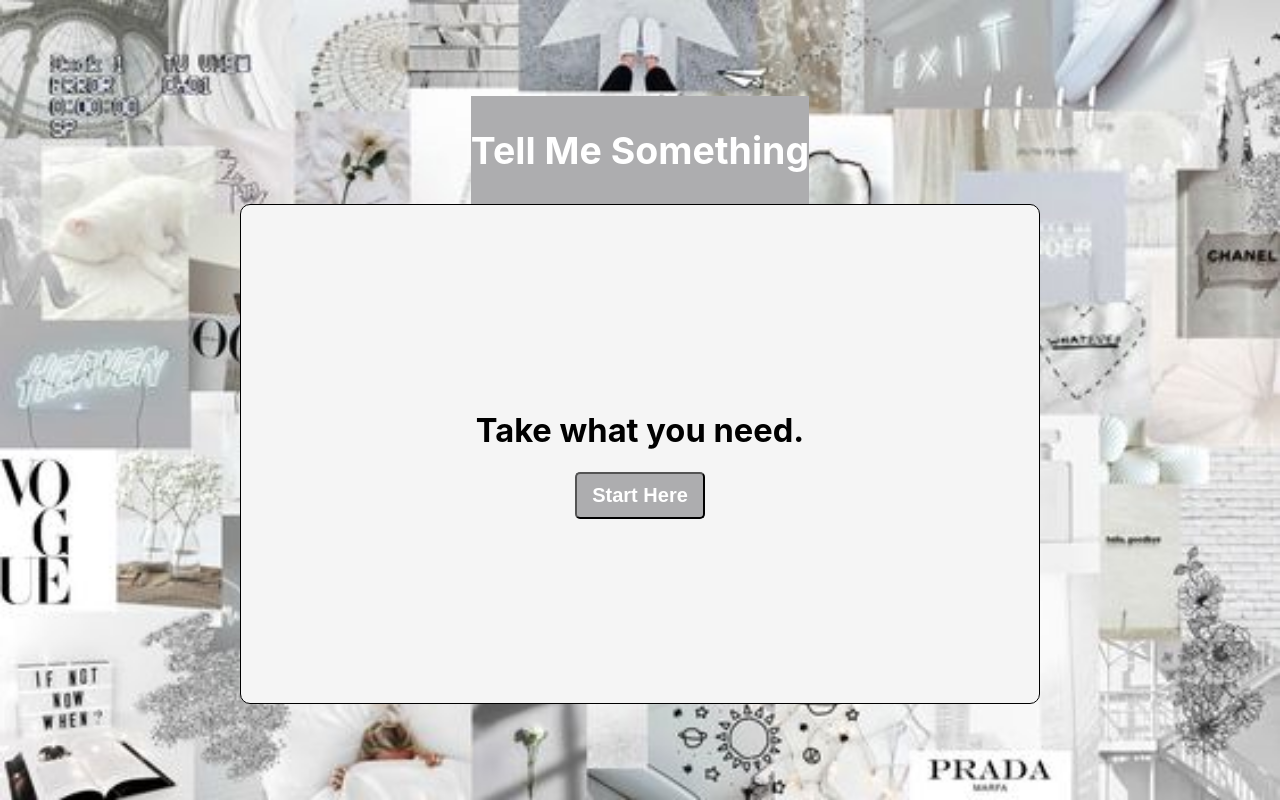
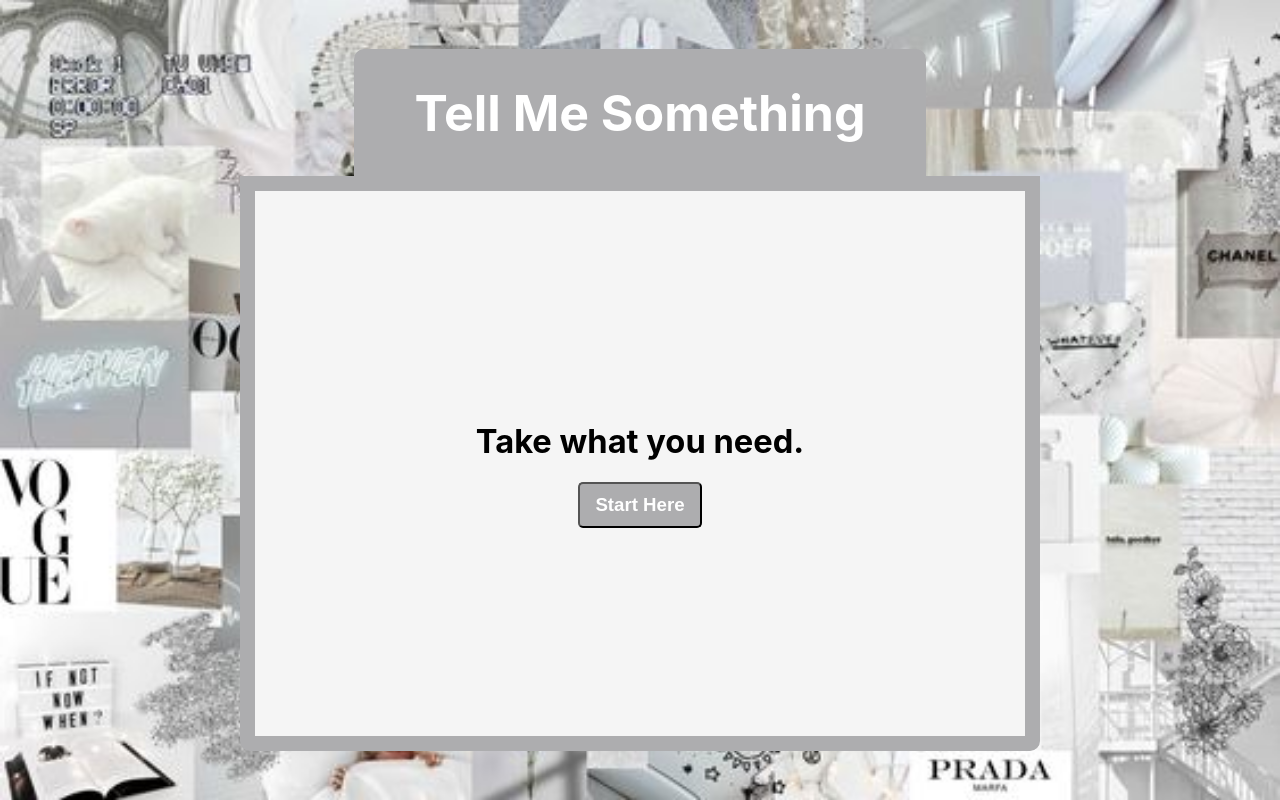
Before and after one commit to DiannaNguyen/project-2, a React (Create React App) app: page / in a window 1280 px wide. Built offline with nearby package versions, Linux system fonts and the light colour scheme.

Commit message:
Working button component

```diff
--- a/src/App.css
+++ b/src/App.css
@@ -22,6 +22,8 @@ body {
 
 .header a {
   margin: 0;
+  padding: 0 60px;
+  border-radius: 10px 10px 0 0 ;
   text-align: left;
   text-decoration: none;
   color: white;
@@ -34,11 +36,11 @@ body {
 
 .quote {
   width: 800px;
-  height: 500px;
+  height: 575px;
   background: whitesmoke;
-  border: 1px solid black;
-  border-radius: 10px;
+  border: 15px solid rgb(173, 173, 175);
   padding: 50px;
+  border-radius: 0 0 10px 10px;
   display: flex;
   justify-content: center;
   align-items: center;
@@ -68,12 +70,17 @@ body {
   font-weight: 600;
 	border-radius: 5px;
   max-width: 600px;
+  font-size: 1em;
 	cursor: pointer;
 	outline: none;
-  text-decoration: none;
 }
+
 
 .button:hover {
   background: white;
   color: rgb(173, 173, 175);
 }
+
+a {
+  text-decoration: none;
+}
--- a/src/App.js
+++ b/src/App.js
@@ -3,6 +3,8 @@ import React from "react";
 import { Route, Link } from "react-router-dom";
 import Home from "./components/Home";
 import Advice from './components/Advice';
+// import Category from './components/Category'
+// import SearchInput from'./components/SearchInput';
 
 
 
@@ -10,15 +12,20 @@ function App() {
 
   return (
 		<div className='App'>
-			<nav className='header'>
+			<header className='header'>
 				<Link to='/'>
 					<h1>Tell Me Something</h1>
 				</Link>
+			</header>
+			<nav>
+				{/* <Link to="/category"><h1>Category</h1></Link> */}
+				{/* <SearchInput/> */}
 			</nav>
-
 			<main>
+				{/* <Route path="/tags" component={SearchInput} /> */}
 				<Route path='/' exact component={Home} />
 				<Route path='/advice' component={Advice} />
+				{/* <Route path="/category" component={Category} /> */}
 			</main>
 		</div>
 	);
--- a/src/components/Button.js
+++ b/src/components/Button.js
@@ -1,12 +1,11 @@
 import React from 'react';
-import { Link } from 'react-router-dom';
 
 const Button = () => {
-    <div className="quote">
-		<Link to={`/advice/`}>
-			<button className='button'>Click Here</button>
-		</Link>
-	</div>
-}
+	return (
+		<div>
+			<button className='button'>Start Here</button>
+		</div>
+	);
+};
 
 export default Button;
--- a/src/components/Home.js
+++ b/src/components/Home.js
@@ -1,20 +1,17 @@
 import React from 'react';
 import '../App.css';
 import { Link } from 'react-router-dom';
+import Button from './Button';
 
 const Home = () => {
-    return (
-        <div className="quote">
-            <h1>Take what you need.</h1>
-            <Link to={`/advice/`} style={{ textDecoration : "none" }}>
-                <button className='button'>Start Here</button>
-            </Link>
-        </div>
-    );
+	return (
+		<div className='quote'>
+			<h1>Take what you need.</h1>
+			<Link to={`/advice/`}>
+				<Button />
+			</Link>
+		</div>
+	);
 };
 
 export default Home;
-
-
-
-// Reference: Inline style for textDecoration: https://stackoverflow.com/questions/53428528/how-to-remove-the-text-decoration-of-react-link
--- /dev/null
+++ b/src/components/SearchInput.js
@@ -0,0 +1,22 @@
+// import React, { useState } from 'react';
+
+// const SearchInput = () => {
+// 	const [content, setContent] = useState();
+
+// 	const handleChange = ((event) => {
+
+// 	});
+
+// 	const handleSubmit = ((event) => {
+// 		event.PreventDefault();
+
+// 	})
+
+// 	return (
+// 		<form onSubmit={handleSubmit}>
+// 			<input onChange={handleChange} type="text"/>
+// 		</form>
+// 	);
+// };
+
+// export default SearchInput;
```
Also changed, not shown: src/components/Category.js (+20 -6 lines).
